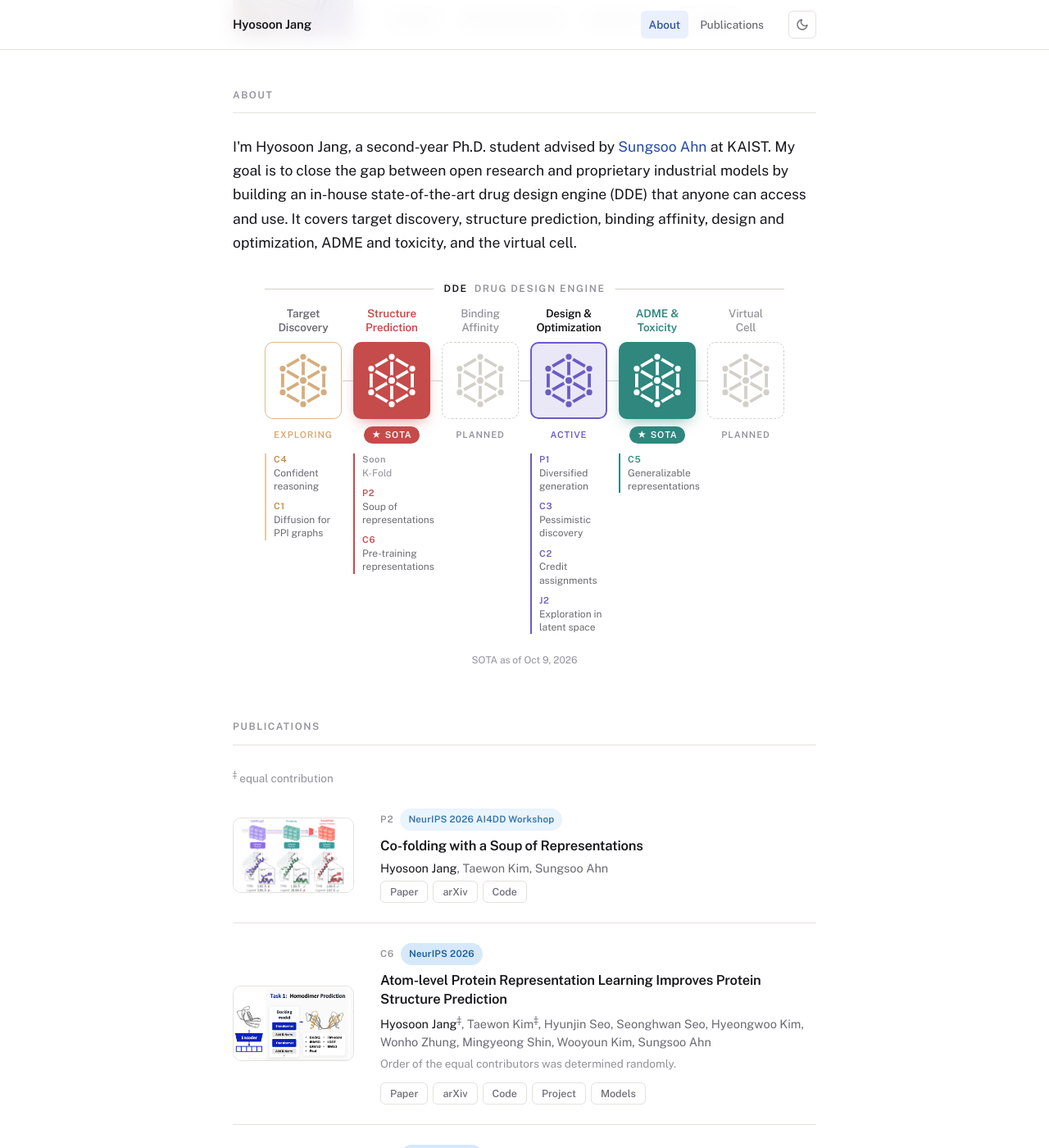
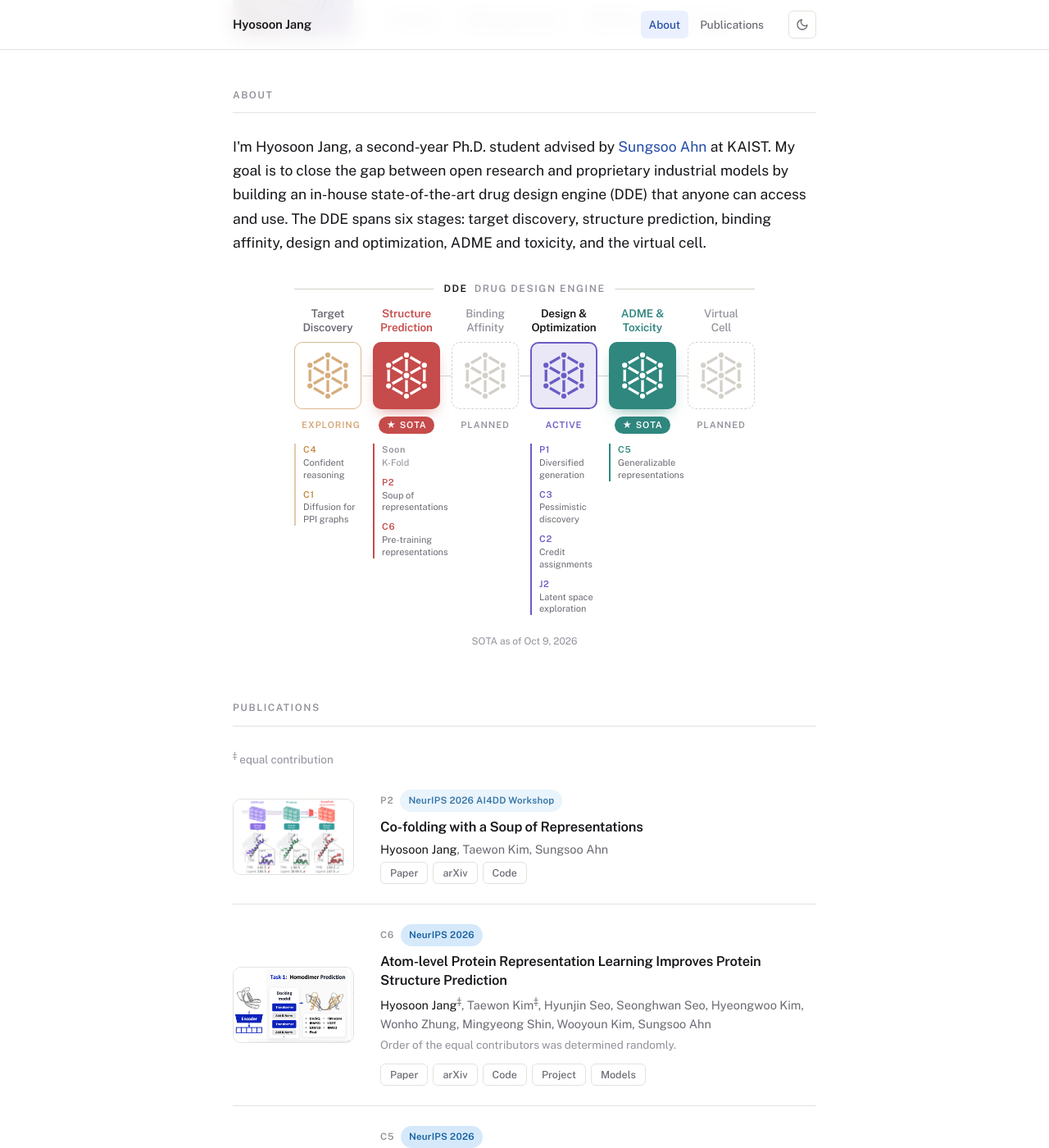
Before and after one commit to hsjang0/hsjang, a Jekyll site: the page built from index.html, in a window 1280 px wide and 1400 px high, scrolled down 228 px. Shown: the whole window at 82% size. Built offline with Jekyll 4.4.1, drawn with Linux system fonts in a browser that asks for light colours.

Commit message:
Smaller pipeline, scope sentence led by the DDE
Tiles go from 94px to 82px and their icons from 76px to 66px, with the
paper titles down to 11px so every label still fits in two lines. The
scope sentence now reads 'The DDE spans six stages', and J2 is relabelled
'Latent space exploration'.

Co-Authored-By: Claude Opus 5.5 <noreply@anthropic.com>

```diff
--- a/_data/research.yaml
+++ b/_data/research.yaml
@@ -37,7 +37,7 @@ stages:
       - { tag: "P1", label: "Diversified generation" }
       - { tag: "C3", label: "Pessimistic discovery" }
       - { tag: "C2", label: "Credit assignments" }
-      - { tag: "J2", label: "Exploration in latent space" }
+      - { tag: "J2", label: "Latent space exploration" }
 
   - name: "ADME &|Toxicity"
     color: "#2f877e"
--- a/index.html
+++ b/index.html
@@ -57,8 +57,8 @@ title: Home
       at KAIST. My goal is to close the gap between open research and proprietary
       industrial models by building an in-house state-of-the-art drug design engine
       (DDE) that anyone can access and use.
-      It covers target discovery, structure prediction, binding affinity, design and
-      optimization, ADME and toxicity, and the virtual cell.
+      The DDE spans six stages: target discovery, structure prediction, binding
+      affinity, design and optimization, ADME and toxicity, and the virtual cell.
     </p>
   </div>
 
```
Also changed, not shown: libs/custom/site.css.
